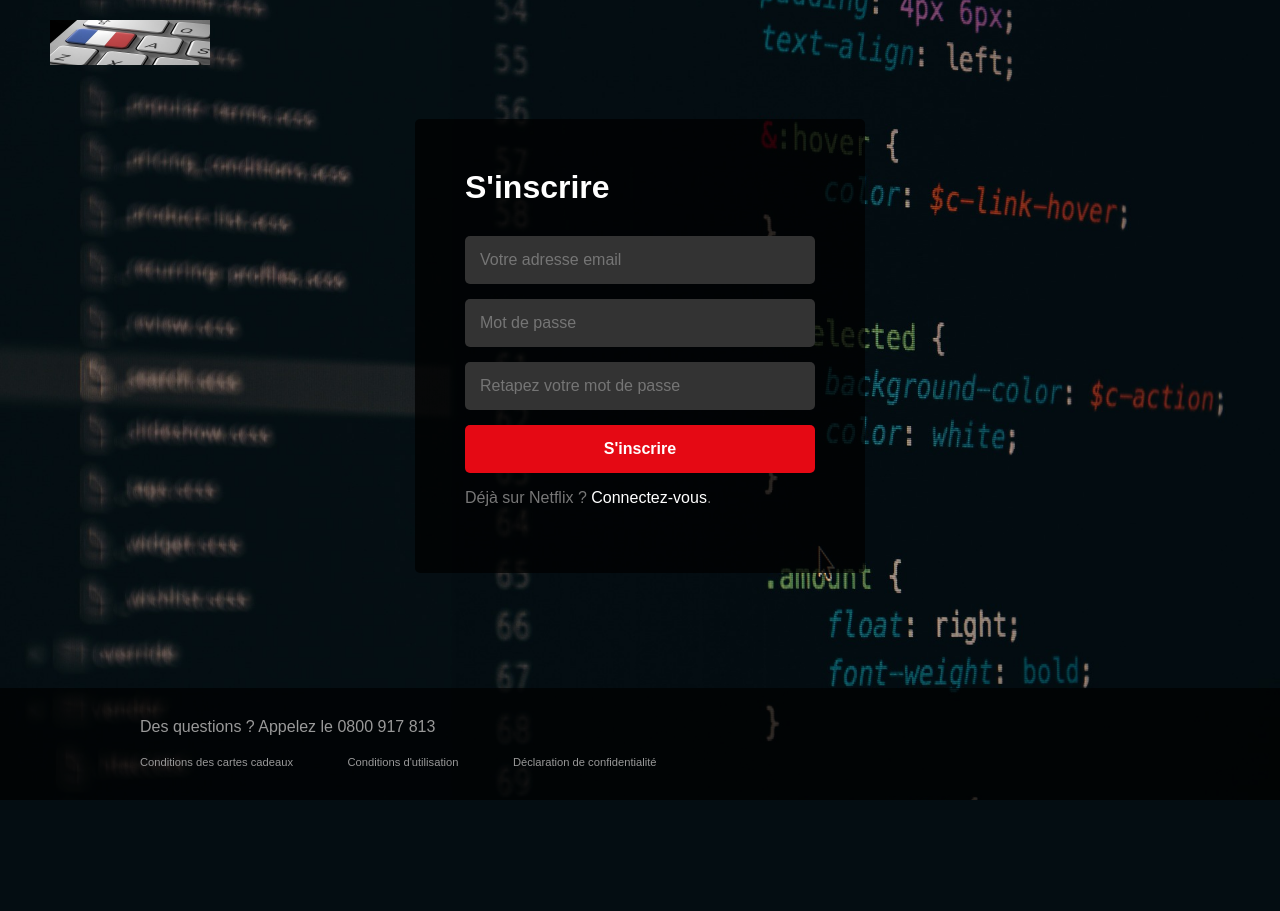
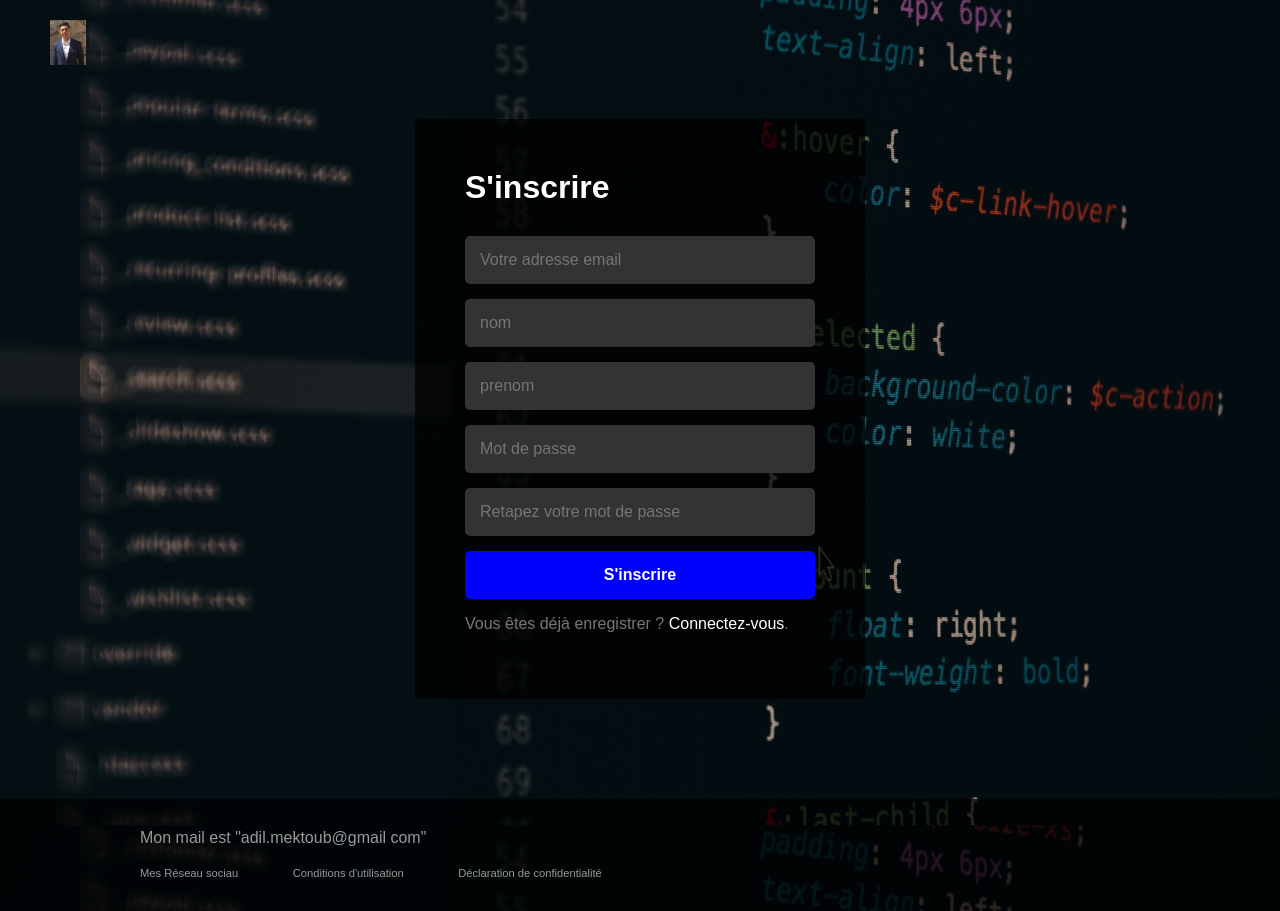
Before and after one commit to AdilMektoub/memberArea, a PHP site: page /inscription.php in a window 1280 px wide. Before the commit the page ends 800 px from the top, so only its background shows below. Run offline with PHP 8.4, Linux system fonts and the light colour scheme; the visitor is signed in with stand-in values (Sample User, id 1); data that the repository does not hold is empty.

Commit message:
Connexion, insertion, requéte BDD

```diff
--- a/design/default.css
+++ b/design/default.css
@@ -69,7 +69,8 @@ h1 {
 	margin: 0 0 30px 0;
 }
 
-input[type="email"], input[type="password"] {
+/* tout mes input devrais etre identique or les types TEXT (nom et prenom) ne marche pas  */
+input[type="email"], input[type="password"], input[type="text"] {
 	padding: 15px;
 	width: 100%;
 	font-size: 1em;
@@ -81,7 +82,7 @@ input[type="email"], input[type="password"] {
 }
 
 button {
-	background-color: #E50914;
+	background-color: blue;
 	color: white;
 	padding: 15px;
 	width: 100%;
--- a/inscription.php
+++ b/inscription.php
@@ -9,27 +9,41 @@
 		exit();
 	}
 
-	if(!empty($_POST['email']) && !empty($_POST['password']) && !empty($_POST['password_two'])){
+	if(!empty($_POST['nom']) && !empty($_POST['prenom']) && !empty($_POST['email']) && !empty($_POST['password']) && !empty($_POST['password_two'])){
 
 		require('src/connect.php');
 
-		// VARIABLES
+		// les VARIABLES nom, prenom, email, password
+		$nom 				= htmlspecialchars($_POST['nom']);
+		$prenom 			= htmlspecialchars($_POST['prenom']);
 		$email 				= htmlspecialchars($_POST['email']);
 		$password 			= htmlspecialchars($_POST['password']);
+		//si le premier mot de passe est différent du deuxiéme mot de passe
 		$password_two		= htmlspecialchars($_POST['password_two']);
 
-		// PASSWORD = PASSWORD TWO
-		if($password != $password_two){
+		//NOM
+		//si le nom ne correspond pas à la variable (BDD)
+		if(!filter_var($nom, FILTER_VALIDATE_TEXT)){
 
-			header('location: inscription.php?error=1&message=Vos mots de passe ne sont pas identiques.');
+			header('location: inscription.php?error=1&message=Votre NOM est invalide.');
 			exit();
 
 		}
 
-		// ADRESSE EMAIL VALIDE
+		//PRENOM
+		//si le prenom ne correspond pas à la variable (BDD)
+		if(!filter_var($prenom, FILTER_VALIDATE_TEXT)){
+
+			header('location: inscription.php?error=1&message=Votre PRENOM est invalide.');
+			exit();
+
+		}
+
+		//EMAIL
+		// ADRESSE EMAIL VALIDE dans le cas l'email ne correspond pas a la sa variable (BDD)
 		if(!filter_var($email, FILTER_VALIDATE_EMAIL)){
 
-			header('location: inscription.php?error=1&message=Votre adresse email est invalide.');
+			header('location: inscription.php?error=1&message=Votre adresse EMAIL est invalide.');
 			exit();
 
 		}
@@ -46,6 +60,15 @@
 				exit();
 
 			}
+
+		}
+
+		// MOT DE PASSE
+		// et si oui PASSWORD different du deuxiéme mot de passe
+		if($password != $password_two){
+
+			header('location: inscription.php?error=1&message=Vos MOT DE PASSES ne sont pas identiques.');
+			exit();
 
 		}
 
@@ -70,7 +93,7 @@
 <html>
 <head>
 	<meta charset="utf-8">
-	<title>Netflix</title>
+	<title>Formulaire de contact Adil</title>
 	<link rel="stylesheet" type="text/css" href="design/default.css">
 	<link rel="icon" type="image/pngn" href="img/favicon.png">
 </head>
@@ -98,12 +121,14 @@
 
 			<form method="post" action="inscription.php">
 				<input type="email" name="email" placeholder="Votre adresse email" required />
+				<input type="text" name="nom" placeholder="nom" required />
+				<input type="text" name="prenom" placeholder="prenom" required />
 				<input type="password" name="password" placeholder="Mot de passe" required />
 				<input type="password" name="password_two" placeholder="Retapez votre mot de passe" required />
 				<button type="submit">S'inscrire</button>
 			</form>
 
-			<p class="grey">Déjà sur Netflix ? <a href="index.php">Connectez-vous</a>.</p>
+			<p class="grey">Vous êtes déjà enregistrer ? <a href="index.php">Connectez-vous</a>.</p>
 		</div>
 	</section>
 
--- a/src/footer.php
+++ b/src/footer.php
@@ -1,7 +1,7 @@
 <footer>
 	<div class="container">
-		<p>Des questions ? Appelez le 0800 917 813</p>
-		<a href="#">Conditions des cartes cadeaux</a>
+		<p>Mon mail est "adil.mektoub@gmail com"</p>
+		<a href="#">Mes Réseau sociau</a>
 		<a href="#">Conditions d'utilisation</a>
 		<a href="#">Déclaration de confidentialité</a>
 	</div>
--- a/src/header.php
+++ b/src/header.php
@@ -1,3 +1,3 @@
 <header>
-	<div id="brand"><img src="img/logo.png" alt="Netflix"></div>
+	<div id="brand"><img src="img/logo.jpg" alt="Formulaire de contact Adil"></div>
 </header>
```
Also changed, not shown: index.php (+17 -9 lines), logout.php (+12 -8 lines), img/logo.jpg (added), img/logo.png (deleted).
